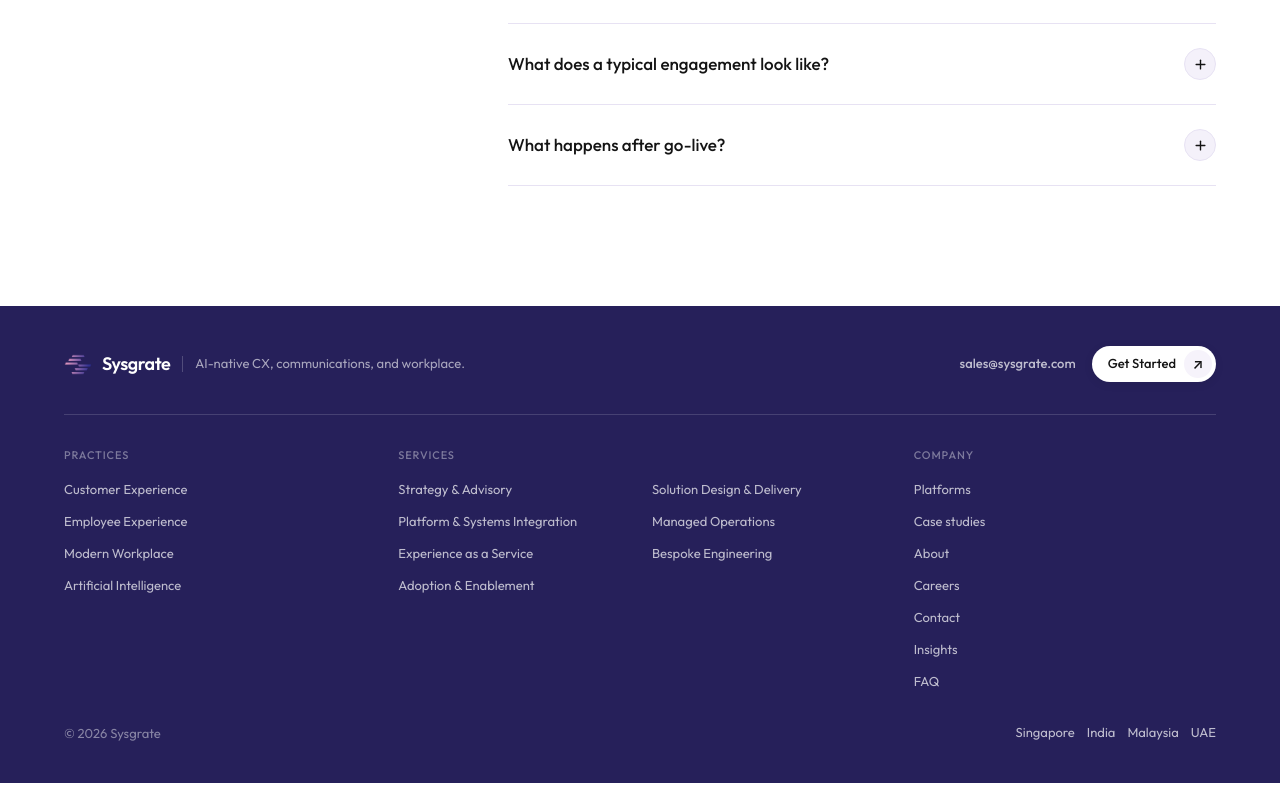
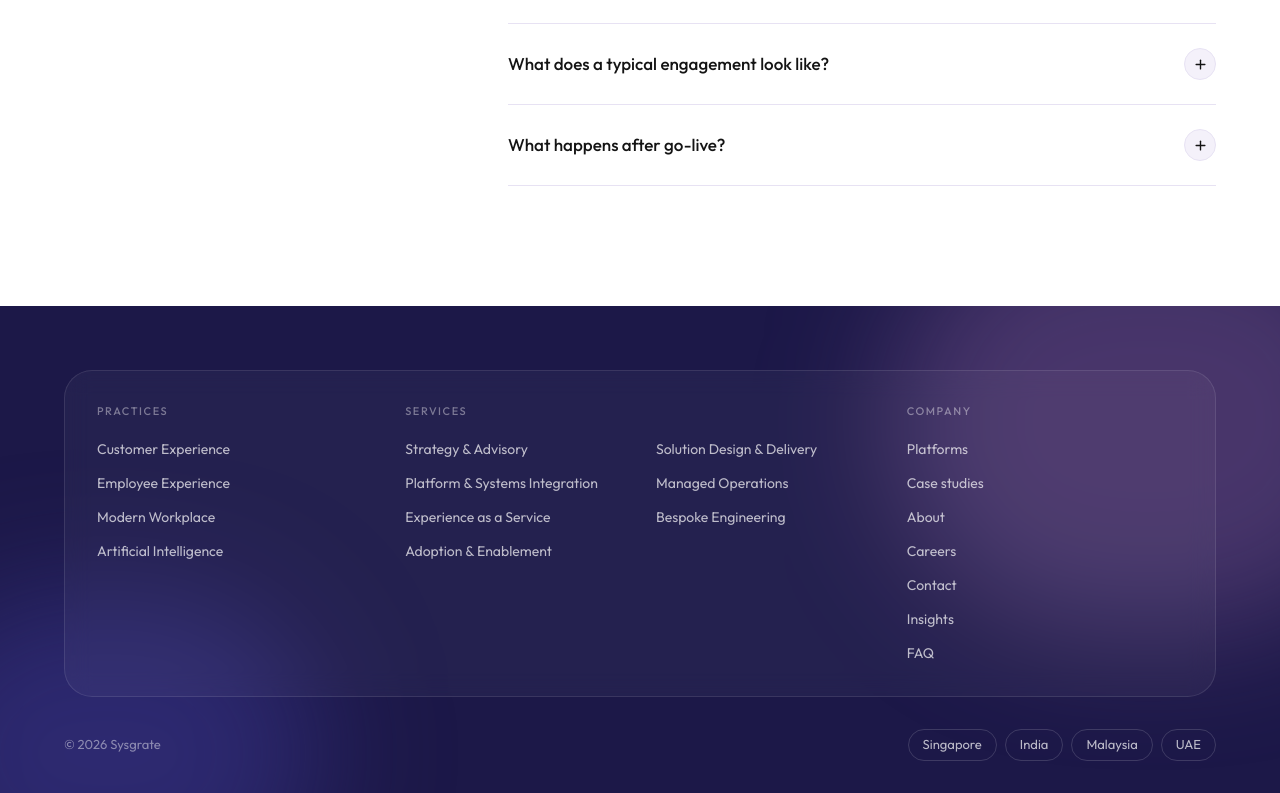
Before and after one commit to ronitsysgrate/sysgrate-new, a Next.js app: page / in a window 1280 px wide. Shown: the part 8377-9170 px from the top of the page. Built offline with nearby package versions, Linux system fonts and the light colour scheme.

Commit message:
refactor: footer design updated

```diff
--- a/src/components/Footer.tsx
+++ b/src/components/Footer.tsx
@@ -1,10 +1,9 @@
-import Image from "next/image";
 import Link from "next/link";
 import { services } from "@/content/services";
 import { service as serviceHref } from "@/content/services/links";
 
 const linkClass =
-    "text-[13px] leading-snug text-white/70 hover:text-white transition-colors no-underline focus-visible:outline-none focus-visible:text-white";
+    "group/link inline-flex items-center gap-1.5 text-[14px] leading-snug text-white/70 hover:text-white transition-colors no-underline focus-visible:outline-none focus-visible:text-white";
 
 const OFFICES = [
     { label: "Singapore", href: "/contact#offices" },
@@ -17,12 +16,9 @@ const COLUMNS: {
     title: string;
     links: { label: string; href: string }[];
     wide?: boolean;
-    order: string;
-    span?: string;
 }[] = [
     {
         title: "Practices",
-        order: "order-1",
         links: [
             { label: "Customer Experience", href: "/solutions" },
             { label: "Employee Experience", href: "/solutions/employee-experience" },
@@ -33,8 +29,6 @@ const COLUMNS: {
     {
         title: "Services",
         wide: true,
-        order: "order-3 lg:order-2",
-        span: "col-span-2 lg:col-span-1",
         links: services.map((item) => ({
             label: item.title,
             href: serviceHref(item.slug),
@@ -42,7 +36,6 @@ const COLUMNS: {
     },
     {
         title: "Company",
-        order: "order-2 lg:order-3",
         links: [
             { label: "Platforms", href: "/platforms" },
             { label: "Case studies", href: "/case-studies" },
@@ -56,16 +49,24 @@ const COLUMNS: {
 ];
 
 function FooterLink({ href, children }: { href: string; children: React.ReactNode }) {
+    const inner = (
+        <>
+            <span>{children}</span>
+            <span aria-hidden="true" className="opacity-0 -translate-x-1 group-hover/link:opacity-100 group-hover/link:translate-x-0 transition-all text-[12px]">
+                →
+            </span>
+        </>
+    );
     if (href.startsWith("mailto:") || href.startsWith("tel:")) {
         return (
             <a href={href} className={linkClass}>
-                {children}
+                {inner}
             </a>
         );
     }
     return (
         <Link href={href} className={linkClass}>
-            {children}
+            {inner}
         </Link>
     );
 }
@@ -74,58 +75,29 @@ export default function Footer() {
     const year = new Date().getFullYear();
 
     return (
-        <footer className="mt-auto bg-surface-inverse text-white">
-            <div className="sg-container py-8 sm:py-10">
-                <div className="flex flex-col gap-5 sm:flex-row sm:items-center sm:justify-between">
-                    <div className="flex items-center gap-3 min-w-0">
-                        <Link href="/" className="inline-flex items-center gap-2.5 no-underline shrink-0 group">
-                            <Image
-                                src="/sysgrate-mark.png"
-                                alt=""
-                                width={28}
-                                height={28}
-                                className="w-7 h-7 object-contain transition-transform group-hover:scale-105 duration-200"
-                            />
-                            <span className="font-semibold text-lg tracking-tight text-white group-hover:text-white/80 transition-colors">
-                                Sysgrate
-                            </span>
-                        </Link>
-                        <span className="hidden md:block w-px h-4 bg-white/20" aria-hidden="true" />
-                        <p className="hidden md:block text-[13px] text-white/60 m-0 truncate">
-                            AI-native CX, communications, and workplace.
-                        </p>
-                    </div>
-                    <div className="flex items-center gap-4">
-                        <a
-                            href="mailto:sales@sysgrate.com"
-                            className="text-[13px] font-medium text-white/70 hover:text-white transition-colors no-underline"
-                        >
-                            sales@sysgrate.com
-                        </a>
-                        <Link
-                            href="/contact"
-                            className="inline-flex items-center justify-center h-9 pl-4 pr-1 rounded-full bg-white text-ink-800 shadow-pill hover:shadow-md transition-all group no-underline shrink-0"
-                        >
-                            <span className="font-medium text-[13px]">Get Started</span>
-                            <span className="w-7 h-7 rounded-full bg-paper-muted inline-grid place-items-center ml-2 text-sm font-semibold transition-transform group-hover:translate-x-0.5 group-hover:-translate-y-0.5">
-                                ↗
-                            </span>
-                        </Link>
-                    </div>
-                </div>
+        <footer className="mt-auto relative overflow-hidden text-white bg-[#1c1848]">
+            <div
+                aria-hidden="true"
+                className="pointer-events-none absolute -top-24 right-[-10%] h-[420px] w-[520px] rounded-full bg-[#9A6EAC]/35 blur-3xl"
+            />
+            <div
+                aria-hidden="true"
+                className="pointer-events-none absolute bottom-[-120px] left-[-8%] h-[320px] w-[420px] rounded-full bg-[#3E3A97]/50 blur-3xl"
+            />
 
+            <div className="sg-container relative pt-12 pb-8 sm:pt-16">
                 <nav
                     aria-label="Footer"
-                    className="mt-8 pt-8 border-t border-white/15 grid grid-cols-2 lg:grid-cols-[1fr_1.6fr_1fr] gap-x-8 gap-y-8"
+                    className="grid grid-cols-2 lg:grid-cols-[1fr_1.7fr_1fr] gap-x-8 gap-y-10 rounded-[28px] border border-white/10 bg-white/[0.04] backdrop-blur-md px-6 py-8 sm:px-8"
                 >
                     {COLUMNS.map((column) => (
-                        <div key={column.title} className={`${column.order} ${column.span ?? ""}`}>
-                            <p className="text-[11px] font-medium tracking-[0.08em] uppercase text-white/40 m-0">
+                        <div key={column.title} className={column.wide ? "col-span-2 lg:col-span-1" : ""}>
+                            <p className="text-[11px] font-medium tracking-[0.14em] uppercase text-white/40 m-0">
                                 {column.title}
                             </p>
                             <ul
-                                className={`m-0 mt-3 p-0 list-none gap-x-6 gap-y-2 ${
-                                    column.wide ? "grid grid-cols-2" : "flex flex-col"
+                                className={`m-0 mt-4 p-0 list-none gap-x-8 gap-y-2.5 ${
+                                    column.wide ? "grid grid-cols-1 sm:grid-cols-2" : "flex flex-col"
                                 }`}
                             >
                                 {column.links.map((item) => (
@@ -138,15 +110,20 @@ export default function Footer() {
                     ))}
                 </nav>
 
-                <div className="mt-8 flex flex-col gap-3 sm:flex-row sm:items-center sm:justify-between">
+                <div className="mt-8 flex flex-col gap-4 sm:flex-row sm:items-center sm:justify-between">
                     <p className="text-[13px] text-white/45 m-0">© {year} Sysgrate</p>
-                    <p className="text-[13px] text-white/45 m-0 flex flex-wrap gap-x-3 gap-y-1">
+                    <ul className="m-0 p-0 list-none flex flex-wrap gap-2">
                         {OFFICES.map((office) => (
-                            <FooterLink key={office.label} href={office.href}>
-                                {office.label}
-                            </FooterLink>
+                            <li key={office.label}>
+                                <Link
+                                    href={office.href}
+                                    className="inline-flex items-center h-8 px-3.5 rounded-full border border-white/15 text-[13px] text-white/70 no-underline hover:text-white hover:border-white/40 transition-colors"
+                                >
+                                    {office.label}
+                                </Link>
+                            </li>
                         ))}
-                    </p>
+                    </ul>
                 </div>
             </div>
         </footer>
```
